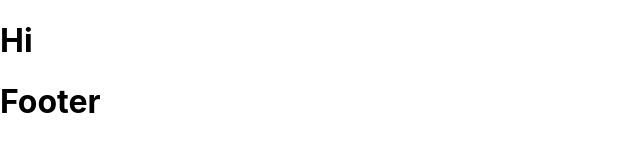
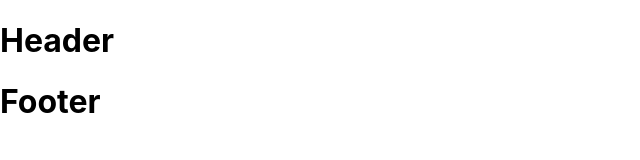
Before and after one commit to yashodgayashan/Tourism-Web-Site, a React (Create React App) app: page / in a window 1280 px wide. Shown: the top 160 px of the page, without its empty margins (0-640 px from the left). Built offline with nearby package versions, Linux system fonts and the light colour scheme.

Commit message:
Added header

```diff
--- a/src/App.js
+++ b/src/App.js
@@ -1,11 +1,12 @@
 import React from "react";
+import Header from "./components/header/Header";
 import Footer from "./components/footer/Footer";
 import "./App.css";
 
 function App() {
   return (
     <div className="App">
-      <h1>Hi</h1>
+      <Header />
       <Footer />
     </div>
   );
--- /dev/null
+++ b/src/components/header/Header.js
@@ -0,0 +1,11 @@
+import React, { Fragment } from "react";
+
+const Header = () => {
+  return (
+    <Fragment>
+      <h1>Header</h1>
+    </Fragment>
+  );
+};
+
+export default Header;
```
